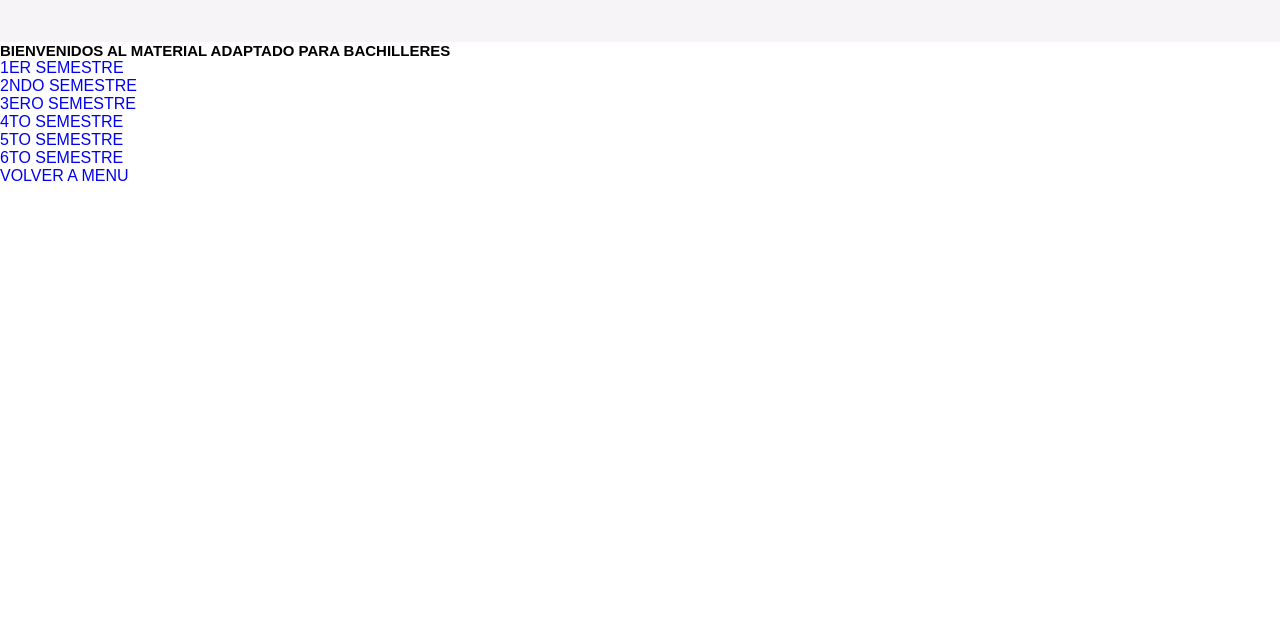
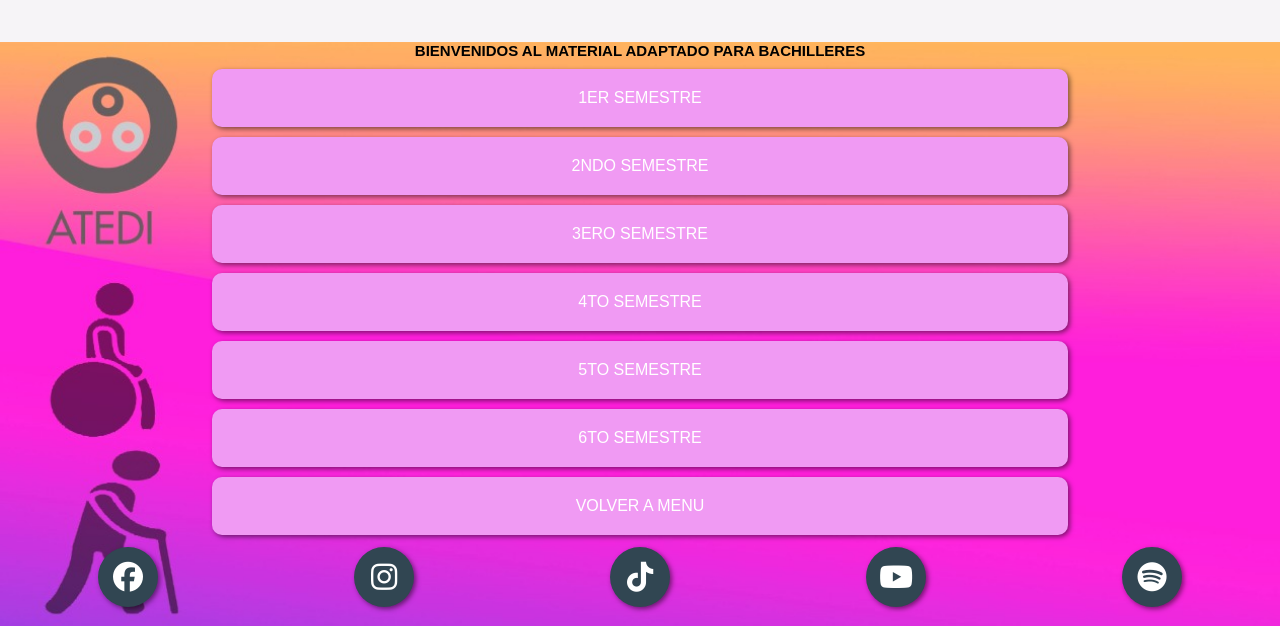
Before and after one commit to SalaMulti/SalaMultifuncional.ATEDI, a plain HTML site: page audiolibros/bachos.html in a window 1280 px wide. Shown: the part 38-664 px from the top of the page. Drawn offline with Linux system fonts and the light colour scheme.

Commit message:
4cambios

```diff
--- a/EstiloMenu.css
+++ b/EstiloMenu.css
@@ -37,7 +37,7 @@ ul, ol{
     width: fit-content;
     text-align: center;
     text-transform: uppercase;
-    font-size: 12 px;
+    font-size: 8 px;
     margin: auto;
     z-index: 100;
 }
--- a/audiolibros/EstiloBach.css
+++ b/audiolibros/EstiloBach.css
@@ -21,8 +21,79 @@ header h1{
     text-decoration: none;
     color: black;
 }
+body{
+    background-position: 0px 80px;
+    background-size: cover;
+    background-repeat: no-repeat;
+    background-image: url('../Imagenes/Fondo2.jpeg');
+    background-attachment: fixed;
+}
+section{
+    text-align: center;
+}
 section h1{
-    text-align: left;
+    text-align: center;
     font-size: 15px;
+}
+.menu2 li{
+    width: 100;
+    text-align: center;
+    padding: 0px 200px;
+    margin: 0px;
+    box-sizing: border-box;
+    font-family: sans-serif;
+    display: block;
+}.menu2 li a{
+    padding: 20px 15px;
+    background-color: rgb(240, 154, 243);
+    transition: all .1s ease-in-out;
+    border: 1px ;
+    display: block;
+    box-shadow: 2px 2px 5px rgba(0, 0, 0, .5);;
+    border-radius: 10px;
+    margin: 10px;
+    margin-bottom: 2px;
+    text-decoration: none;
+    color: #fff;
+}
+.menu2{
+    color: #fff;
+    text-decoration: none;
+    display: block;
+    margin: 2px;
+}
+.menu2 li a:hover{
+    cursor: pointer;
+    background-color: #bdb0bd;
+}
+.botones{
+    justify-content: space-around;
+    align-items: center;
+    min-height: auto;
+    box-sizing: content-box;
+    display: flex;
+}
+
+.botones a{
+    margin: 10px;
+    margin-bottom: 3px;
+    text-decoration: none;
+    font-size: 30px;
+    width: 60px;
+    height: 60px;
+    line-height: 60px;
+    text-align: center;
+    background-color: #314652;
+    color: #fff;
+    border-radius: 50%;
+    box-shadow: 2px 2px 5px rgba(0, 0, 0, .5);
+    transition: all .5s ease-in-out;
 
 }
+.botones a:hover{
+    transform: scale(1.2);
+}
+.botones a h2{
+    margin-top: 1px;
+    font-size: 10px;
+}
--- a/audiolibros/bachos.html
+++ b/audiolibros/bachos.html
@@ -5,6 +5,7 @@
     <meta http-equiv="X-UA-Compatible" content="IE=edge">
     <meta name="viewport" content="width=device-width, initial-scale=1.0">
     <link rel="stylesheet" href="EstiloBach.css">
+    <script src="https://kit.fontawesome.com/ea4c00813e.js" crossorigin="anonymous"></script>
     <title>BACHILLERES</title>
 </head>
 <body>
@@ -15,14 +16,21 @@
     <section>
     <h1>Bienvenidos al material adaptado para bachilleres</h1>
     </section>
-    <ul>
+    <ul class="menu2">
             <li><a href="https://bachilleres1sem.blogspot.com/2022/11/blog-post.html">1er Semestre</a></li>
             <li><a href="https://bachilleres1sem.blogspot.com/2022/11/blog-post_29.html">2ndo Semestre</a></li>
             <li><a href="https://bachilleres1sem.blogspot.com/2023/03/tercer-semestre.html">3ero Semestre</a></li>
             <li><a href="https://bachilleres1sem.blogspot.com/2023/03/cuarto-semestre.html">4to Semestre</a></li>
             <li><a href="https://bachilleres1sem.blogspot.com/2023/03/quinto-semestre.html">5to Semestre</a></li>
             <li><a href="https://bachilleres1sem.blogspot.com/2023/03/sexto-semestre.html">6to Semestre</a></li>
-         </ul>
-    <a href="../audiolibros.html">Volver a Menu</a>
+            <li><a href="../audiolibros.html">Volver a Menu</a></li>
+        </ul>
+        <section class="botones">
+            <a href="https://www.facebook.com/atencionaladiscapacidadUAQ/" class="fa-brands fa-facebook"><h2>Facebook </h2></a>
+            <a href="https://www.instagram.com/atedi_uaq/" class="fa-brands fa-instagram"><h2>Instagram</h2></a>
+            <a href="https://www.tiktok.com/@atediuaq" class="fa-brands fa-tiktok"><h2>TikTok</h2></a>
+            <a href="https://www.youtube.com/channel/UCJhRP8p6zYfduZVdsGHX44Q" class="fa-brands fa-youtube"><h2>Youtube</h2></a>
+            <a href="https://open.spotify.com/show/5WG5po7CDHWdEDUhHfP4GE" class="fa-brands fa-spotify"><h2>Spotify</h2></a>
+        </section>
 </body>
 </html>
```
Also changed, not shown: audiolibros.html (+5 -4 lines), meenuu.html (+1 -0 lines).
